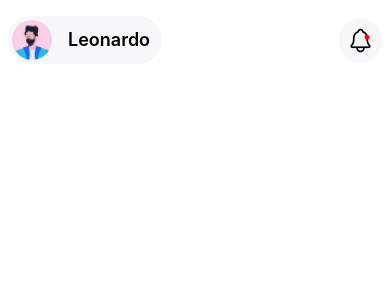
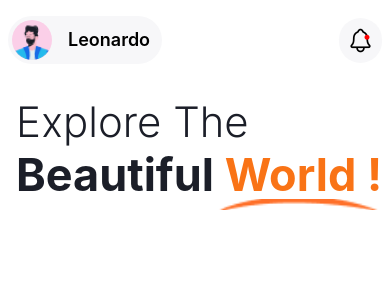
Before and after one commit to Orizaaaaa/travelnoob, a React Native app: screen /home in a window 390 px wide. Shown: the top 300 px of the page. Built offline with nearby package versions, Linux system fonts and the light colour scheme.

Commit message:
create custom underline

```diff
--- a/screens/home/HomeScreen.tsx
+++ b/screens/home/HomeScreen.tsx
@@ -8,6 +8,8 @@ const HomeScreen = () => {
 
     return (
         <ScrollView className='flex-1 py-4 bg-white' >
+
+            {/* profile and notif */}
             <View className='px-2 flex-row justify-between items-center'>
                 <View className='flex-row items-center bg-light  p-1 rounded-full space-x-2' >
                     <View className='w-10 h-10 rounded-full bg-pink-200' >
@@ -22,11 +24,28 @@ const HomeScreen = () => {
                         <View className='h-6 w-3.5 absolute top-0 right-0 flex items-center justify-center' >
                             <Octicons name="dot-fill" size={10} color="red" />
                         </View>
-
                     </View>
                 </View>
             </View>
 
+            {/* main view */}
+            <View className='flex-1 w-full px-4 py-8' >
+                <View className='flex-col ' >
+                    <Text className='text-[42px] font-Inter font-light text-secondary ' >Explore The  </Text>
+                    <View className='flex-row items-center ' >
+                        <View>
+                            <Text className='text-[45px] font-bold text-secondary ' >
+                                Beautiful
+                            </Text>
+                        </View>
+
+                        <View className=' flex justify-center relative' >
+                            <Text className='text-[45px] font-bold text-orange-500' > World !</Text>
+                            <Image className='absolute bottom-0 top-3 w-full mt-10' source={require('../../assets/images/line.png')} />
+                        </View>
+                    </View>
+                </View>
+            </View>
 
 
         </ScrollView>
--- a/tailwind.config.js
+++ b/tailwind.config.js
@@ -9,7 +9,8 @@ module.exports = {
   theme: {
     extend: {
       textColors: {
-        primary: '#24BAEC'
+        primary: '#24BAEC',
+        secondary: '#1B1E28'
       },
       fontFamily: {
         Geometric: ['Geometric', 'sans-serif'],
@@ -22,6 +23,10 @@ module.exports = {
       },
       borderColor: {
         primary: '#24BAEC',
+      },
+      colors: {
+        primary: '#24BAEC',
+        secondary: '#1B1E28'
       }
     },
 
```
Also changed, not shown: assets/images/line.png (added).
